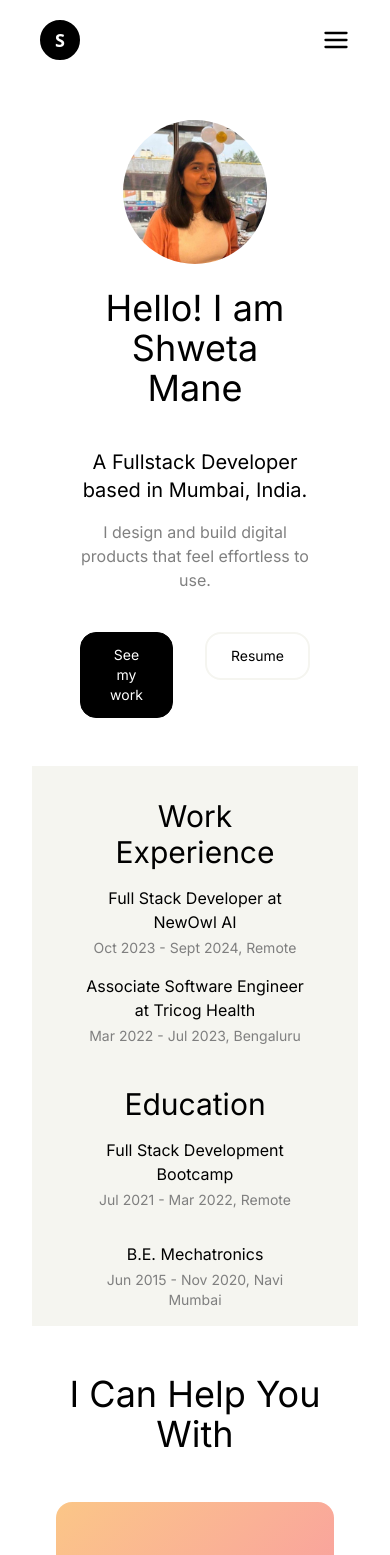
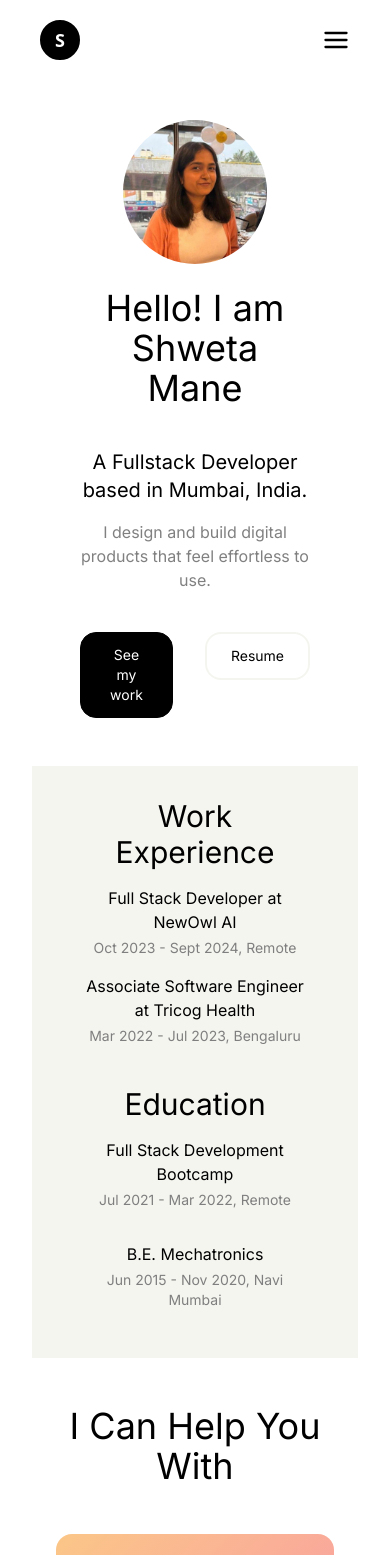
Before and after one commit to ShwetaMane13/portfolio, a React (Vite) app: page / in a window 390 px wide. Shown: the top 1555 px of the page. Built offline with nearby package versions, Linux system fonts and the light colour scheme.

Commit message:
padding changes

```diff
--- a/src/components/about/EducationWorkExperience.jsx
+++ b/src/components/about/EducationWorkExperience.jsx
@@ -7,7 +7,7 @@ export const EducationWorkExperience = () => {
   return (
     <div
       ref={ref}
-      className="h-auto lg:h-120 flex flex-col gap-6 lg:flex-row px-12 lg:px-50 items-start lg:items-center bg-[#f5f5f0]"
+      className="h-auto pb-8 lg:pb-0 lg:h-120 flex flex-col gap-6 lg:flex-row px-12 lg:px-50 items-start lg:items-center bg-[#f5f5f0]"
     >
       <div className="flex-1 flex flex-col">
         <section className="font-inter mt-8 lg:mt-0 text-3xl lg:text-[40px]">
```
